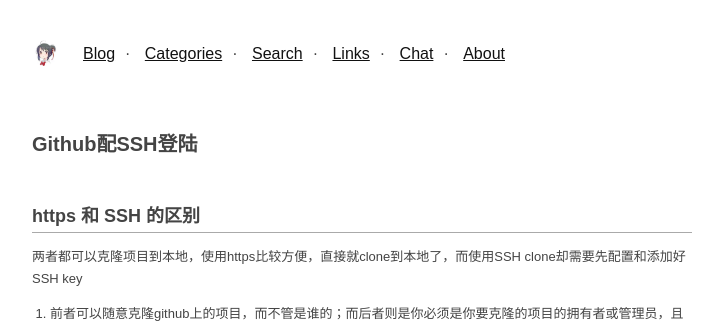
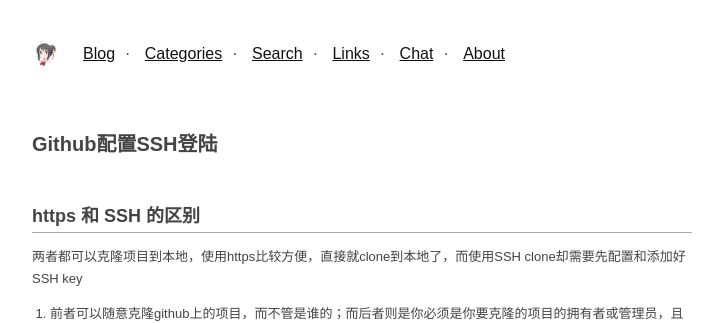
Before and after one commit to TMaize/tmaize-blog, a Jekyll site: the page built from _posts/2017-07-25-Github配置SSH登陆.md, in a window 1280 px wide and 900 px high. Shown: the top 323 px of the window, without its empty margins (278-995 px from the left). Built offline with Jekyll 4.4.1, drawn with Linux system fonts in a browser that asks for light colours.

Commit message:
修改文章

```diff
--- a/_posts/2017-07-25-Github配SSH登陆.md
+++ b/_posts/2017-07-25-Github配置SSH登陆.md
@@ -1,6 +1,6 @@
 ---
 layout: mypost
-title: Github配SSH登陆
+title: Github配置SSH登陆
 categories: [小技巧]
 ---
 
```
Also changed, not shown: other parts of _posts/2017-07-25-Github配置SSH登陆.md (+2 -0 lines), posts/2017/07/25/01.jpg (added).
